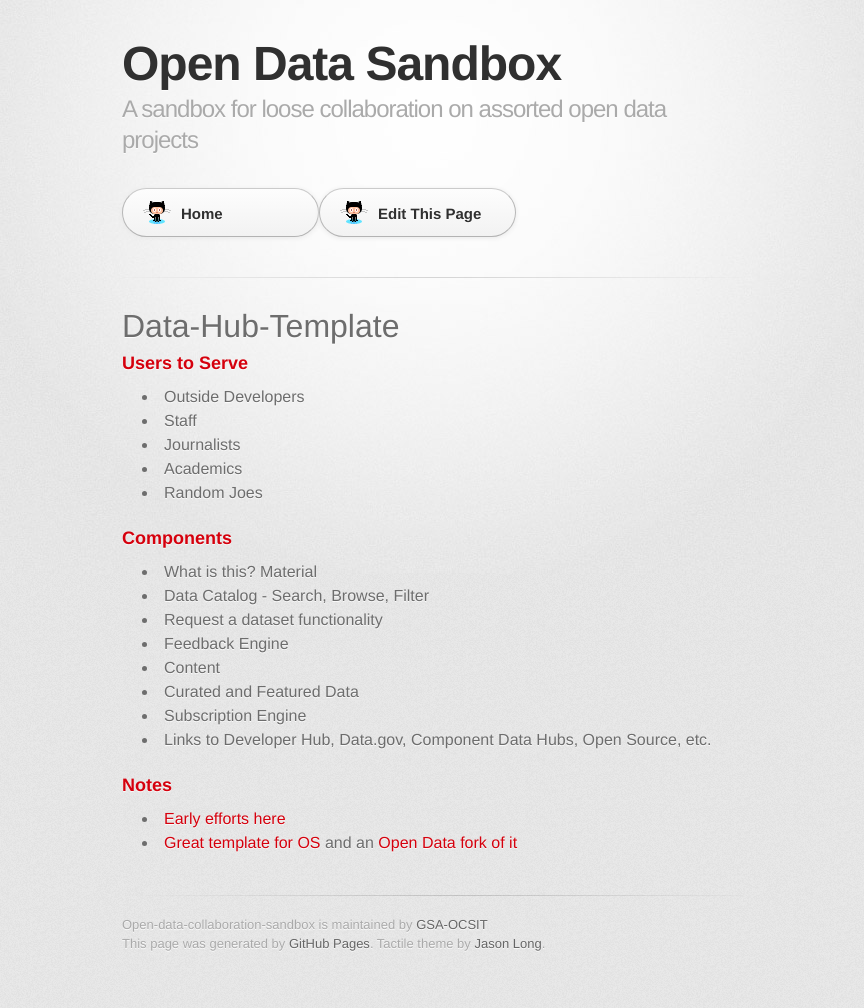
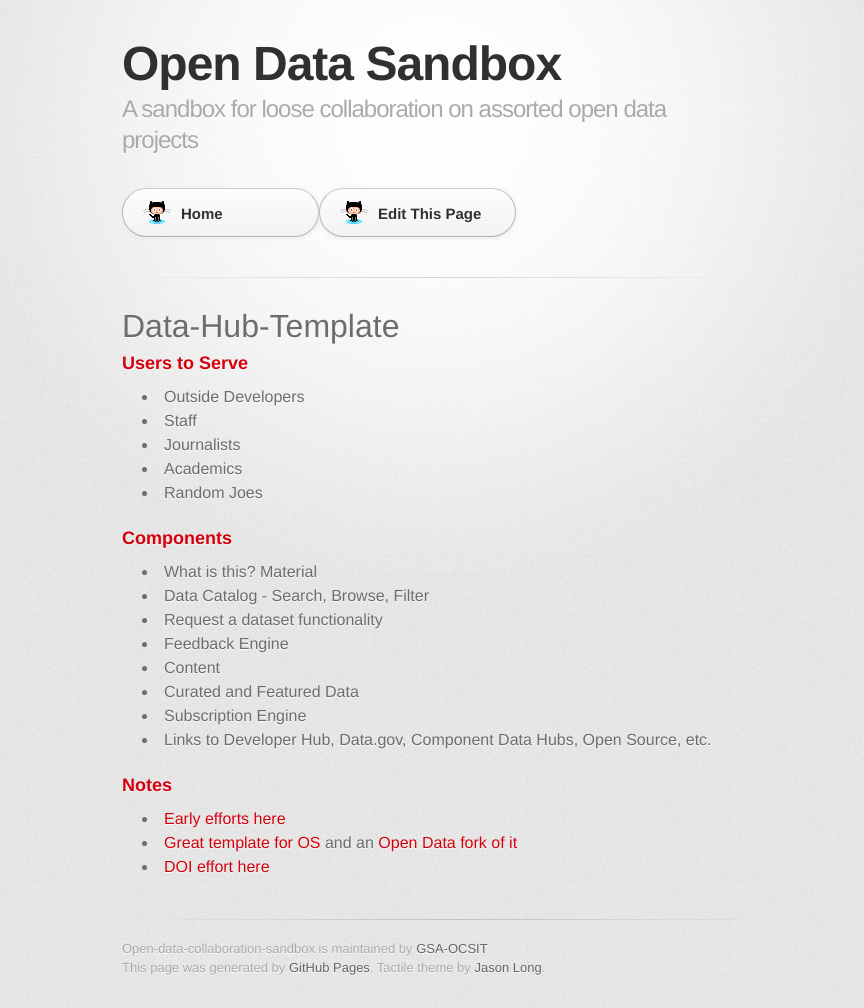
Before and after one commit to GSA/Open-Data-Collaboration-Sandbox, a Jekyll site: the page built from data-hub-template.md, in a window 1280 px wide. Shown: the whole page, without its empty margins (208-1072 px from the left). Built offline with Jekyll 4.4.1, drawn with Linux system fonts in a browser that asks for light colours; some web fonts are replaced; before the commit the page ends 984 px from its top, so only the background shows below that.

Commit message:
Update data-hub-template.md

```diff
--- a/data-hub-template.md
+++ b/data-hub-template.md
@@ -26,3 +26,4 @@
 ### Notes
 * [Early efforts here](https://github.com/USG-Website-Templates)
 * [Great template for OS](http://if.io/open-source-program-template/) and an [Open Data fork of it](https://github.com/GSA/open-data-program-template)
+* [DOI effort here](http://usinterior.github.io/doi-data-hub/)
```
